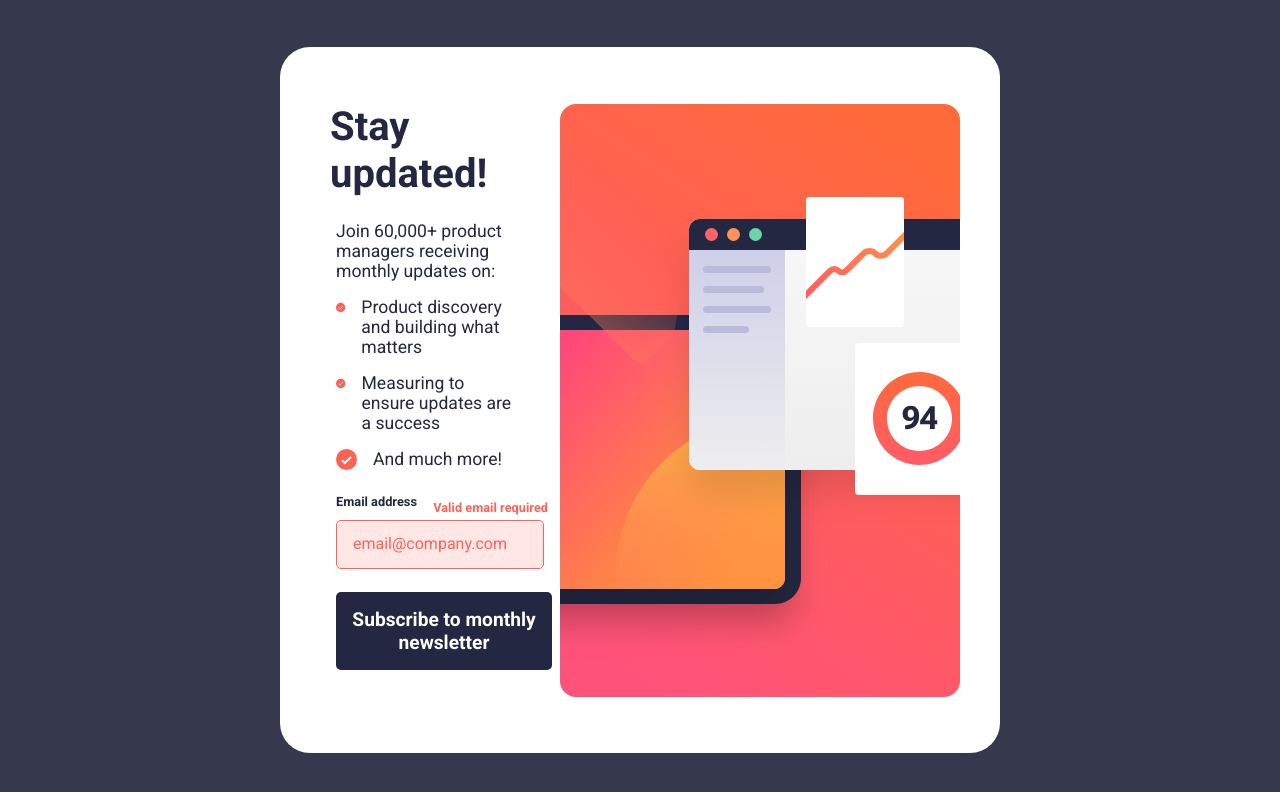
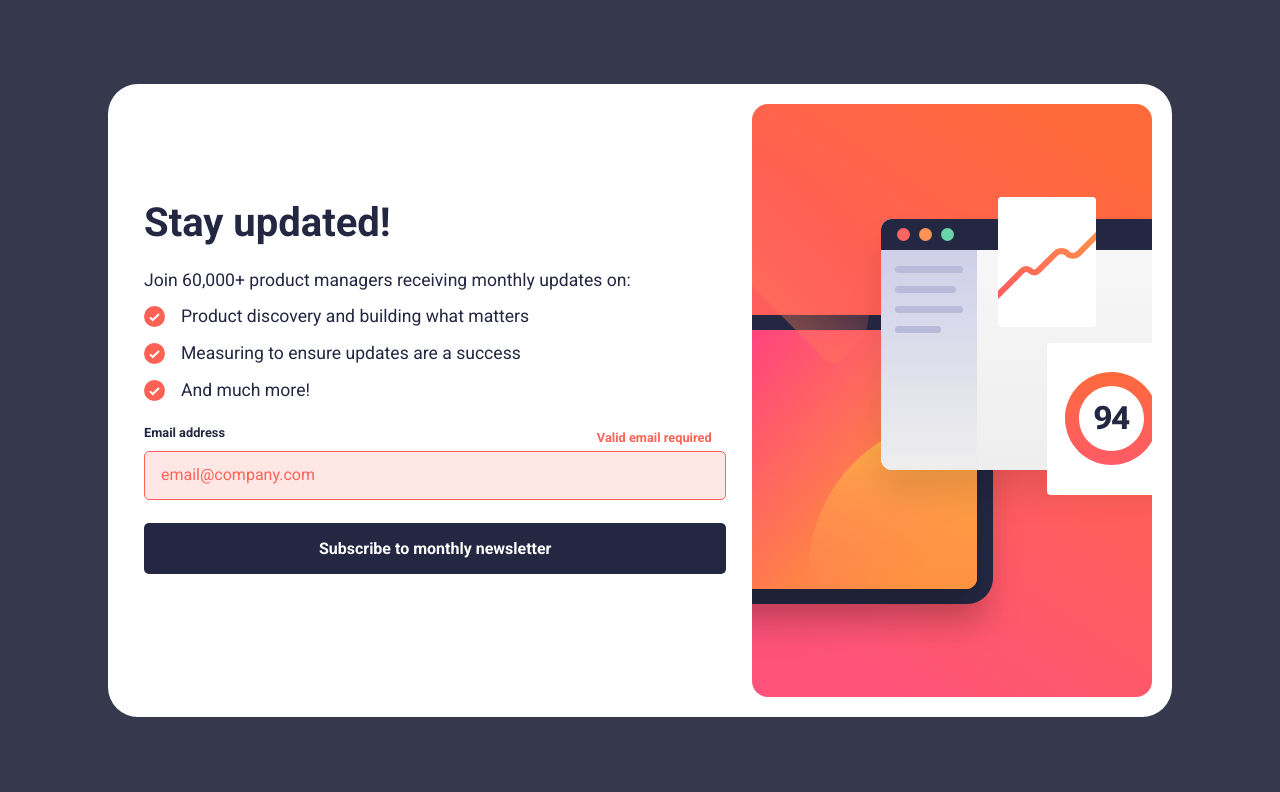
Before and after one commit to Davibron/Newsletter-Sign-Up, a plain HTML site: page index.html in a window 1280 px wide. Both pictures are taken after a click on the button "Subscribe to monthly newsletter". Drawn offline with Linux system fonts and the light colour scheme.

Commit message:
correction

```diff
--- a/index.html
+++ b/index.html
@@ -27,19 +27,19 @@
 
       <div>
         <div class="list">
-          <svg xmlns="http://www.w3.org/2000/svg" width="21" height="21" viewBox="0 0 21 21"><g fill="none"><circle cx="10.5" cy="10.5" r="10.5" fill="#FF6155"/><path stroke="#FFF" stroke-width="2" d="M6 11.381 8.735 14 15 8"/></g></svg>
+          <img class="icon-list" src="./assets/images/icon-list.svg" alt="">
           <p>
             Product discovery and building what matters
           </p>
         </div>
         <div class="list">
-          <svg xmlns="http://www.w3.org/2000/svg" width="21" height="21" viewBox="0 0 21 21"><g fill="none"><circle cx="10.5" cy="10.5" r="10.5" fill="#FF6155"/><path stroke="#FFF" stroke-width="2" d="M6 11.381 8.735 14 15 8"/></g></svg>
+          <img class="icon-list" src="./assets/images/icon-list.svg" alt="">
           <p>
             Measuring to ensure updates are a success
           </p>
         </div>
         <div class="list">
-          <svg xmlns="http://www.w3.org/2000/svg" width="21" height="21" viewBox="0 0 21 21"><g fill="none"><circle cx="10.5" cy="10.5" r="10.5" fill="#FF6155"/><path stroke="#FFF" stroke-width="2" d="M6 11.381 8.735 14 15 8"/></g></svg>
+          <img class="icon-list" src="./assets/images/icon-list.svg" alt="">
           <p>
             And much more!
           </p>
--- a/main.js
+++ b/main.js
@@ -9,9 +9,7 @@ function checkInput() {
   } else {
     input.classList.remove("error");
     errorMessage.style.display = "none";
-  }
 
-  if (input.value.trim() !== "" && isValidEmail(input.value)) {
     main.innerHTML = `<div class='successState'>
       <svg id='successImg' xmlns="http://www.w3.org/2000/svg" width="64" height="64" viewBox="0 0 64 64"><defs><linearGradient id="a" x1="100%" x2="0%" y1="0%" y2="100%"><stop offset="0%" stop-color="#FF6A3A"/><stop offset="100%" stop-color="#FF527B"/></linearGradient></defs><g fill="none"><circle cx="32" cy="32" r="32" fill="url(#a)"/><path stroke="#FFF" stroke-width="4" d="m18.286 34.686 8.334 7.98 19.094-18.285"/></g></svg>
       <h1>Thanks for subscribing!</h1>
@@ -20,11 +18,12 @@ function checkInput() {
       </p>
       <button onclick='dismiss()'>Dismiss message</button>
     </div>`;
+    document.body.classList.add('successState');
   }
-  document.body.classList.add('successState');
 }
 
 function dismiss() {
+  return main;
 }
 
 function isValidEmail(email) {
--- a/style.css
+++ b/style.css
@@ -16,7 +16,7 @@ body {
 main {
   display: flex;
   flex-direction: column;
-  width: max-content;
+  width: 80%;
   height: 100vh;
   overflow-x: auto;
   background-color: white;
@@ -46,7 +46,7 @@ span {
   padding: .5rem 2.8rem .5rem 1rem;
 }
 
-svg {
+.icon-list {
   padding-right: 1rem;
 }
 
```
